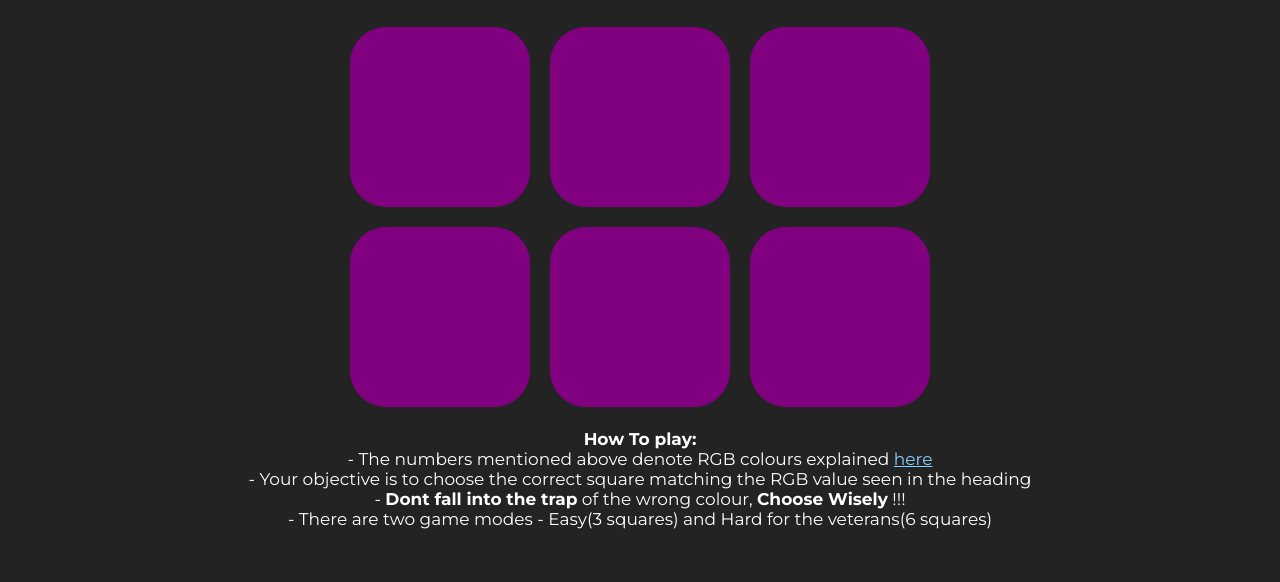
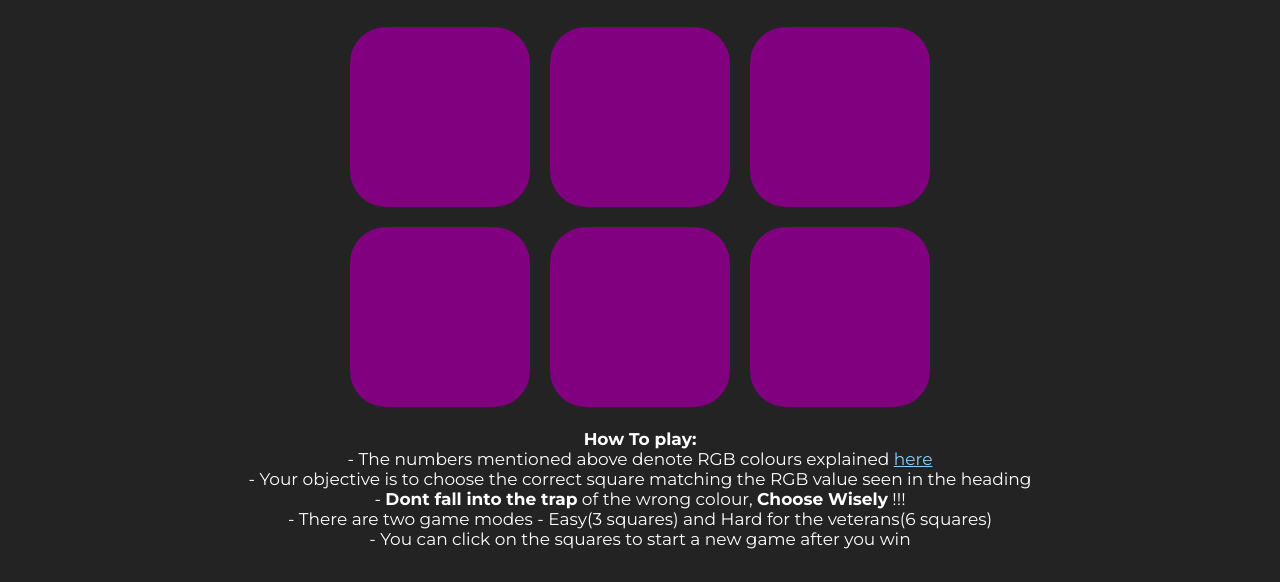
Before and after one commit to prateekparashar/rgbgame, a plain HTML site: page index.html in a window 1280 px wide. Shown: the part 218-800 px from the top of the page. Drawn offline with Linux system fonts and the light colour scheme.

Commit message:
Adding Square Click Functionality
You can now start a new game by clicking the square

```diff
--- a/index.html
+++ b/index.html
@@ -35,7 +35,8 @@
 		- The numbers mentioned above denote RGB colours explained <a href="https://www.youtube.com/watch?v=CrBFNLvoL6A" target="_blank">here</a><br>
 		- Your objective is to choose the correct square matching the RGB value seen in the heading<br>
 		- <strong>Dont fall into the trap</strong> of the wrong colour, <strong>Choose Wisely</strong> !!!<br>
-		- There are two game modes - Easy(3 squares) and Hard for the veterans(6 squares)
+		- There are two game modes - Easy(3 squares) and Hard for the veterans(6 squares) <br>
+		- You can click on the squares to start a new game after you win
 		</p>
 	</div>
 
```
Also changed, not shown: RGBGuessingGame.js (+1 -1 lines).
